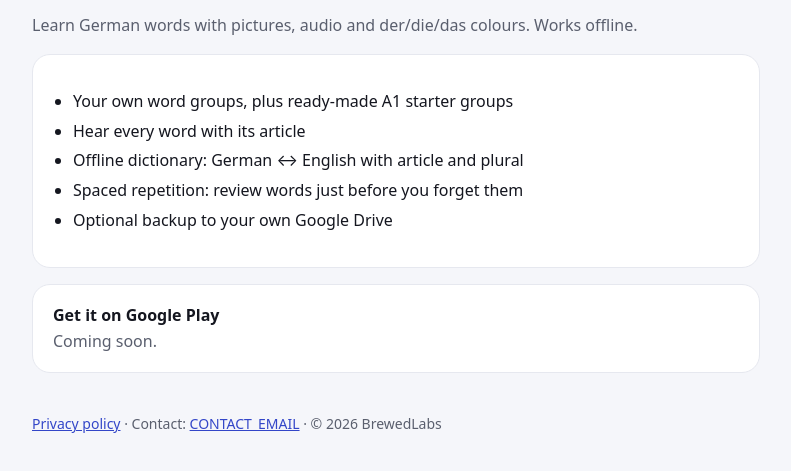
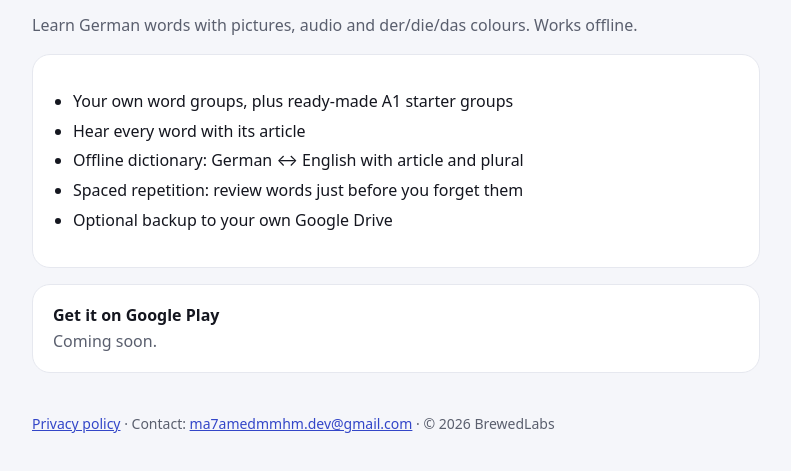
Before and after one commit to Ma7amed/wortfreund, a plain HTML site: page index.html in a window 1280 px wide. Shown: the part 141-612 px from the top of the page, without its empty margins (244-1035 px from the left). Drawn offline with Linux system fonts and the light colour scheme.

Commit message:
Update index.html

```diff
--- a/index.html
+++ b/index.html
@@ -15,5 +15,5 @@
 </ul>
 </div>
 <div class="card"><b>Get it on Google Play</b><br><span class="muted">Coming soon.</span></div>
-<footer class="muted"><a href="privacy.html">Privacy policy</a> · Contact: <a href="mailto:CONTACT_EMAIL">CONTACT_EMAIL</a> · © 2026 BrewedLabs</footer>
+<footer class="muted"><a href="privacy.html">Privacy policy</a> · Contact: <a href="mailto:ma7amedmmhm.dev@gmail.com">ma7amedmmhm.dev@gmail.com</a> · © 2026 BrewedLabs</footer>
 </main></body></html>
```
